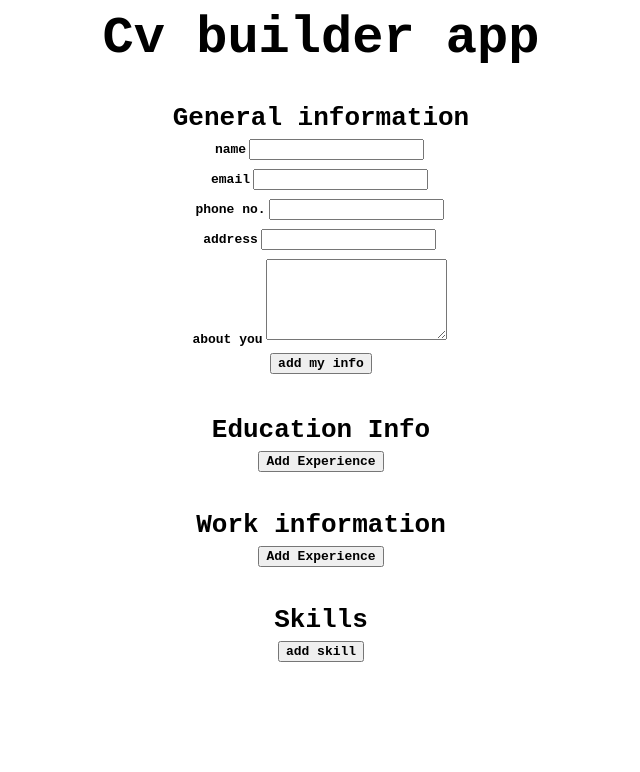
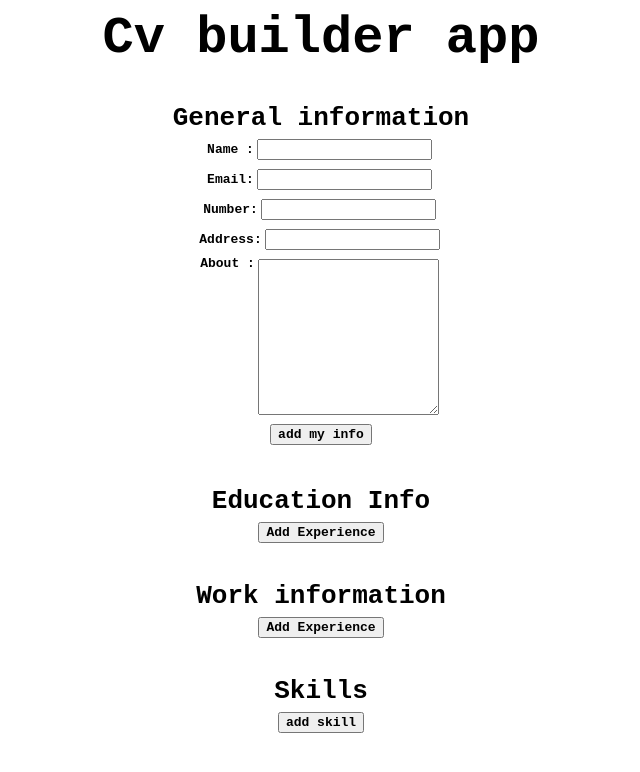
Before and after one commit to Barghout22/Cv-Builder-App, a React (Create React App) app: page / in a window 1280 px wide. Shown: the top 772 px of the page, without its empty margins (331-971 px from the left). Built offline with nearby package versions, Linux system fonts and the light colour scheme.

Commit message:
made some styling changes.

```diff
--- a/src/components/GeneralInfo.js
+++ b/src/components/GeneralInfo.js
@@ -133,7 +133,7 @@ class GeneralInfo extends Component {
           <form onSubmit={this.handleSubmit}>
             <div>
               <label>
-                name
+                Name :
                 <input
                   type="text"
                   defaultValue={this.state.recordedInfo.name}
@@ -143,7 +143,7 @@ class GeneralInfo extends Component {
             </div>
             <div>
               <label>
-                email
+                Email:
                 <input
                   type="email"
                   defaultValue={this.state.recordedInfo.email}
@@ -153,7 +153,7 @@ class GeneralInfo extends Component {
             </div>
             <div>
               <label>
-                phone no.
+                Number:
                 <input
                   type="tel"
                   defaultValue={this.state.recordedInfo.phoneNo}
@@ -163,7 +163,7 @@ class GeneralInfo extends Component {
             </div>
             <div>
               <label>
-                address
+                Address:
                 <input
                   type="text"
                   defaultValue={this.state.recordedInfo.address}
@@ -173,10 +173,10 @@ class GeneralInfo extends Component {
             </div>
             <div>
               <label>
-                about you
+                About :
                 <textarea
-                  rows="5"
-                  columns="33"
+                  rows="10"
+                  columns="50"
                   defaultValue={this.state.recordedInfo.about}
                   onChange={this.handleAbout}
                 />
--- a/src/styles/App.css
+++ b/src/styles/App.css
@@ -28,3 +28,7 @@ ul {
 fieldset {
   width: 50vw;
 }
+
+textarea {
+  vertical-align: top;
+}
```
